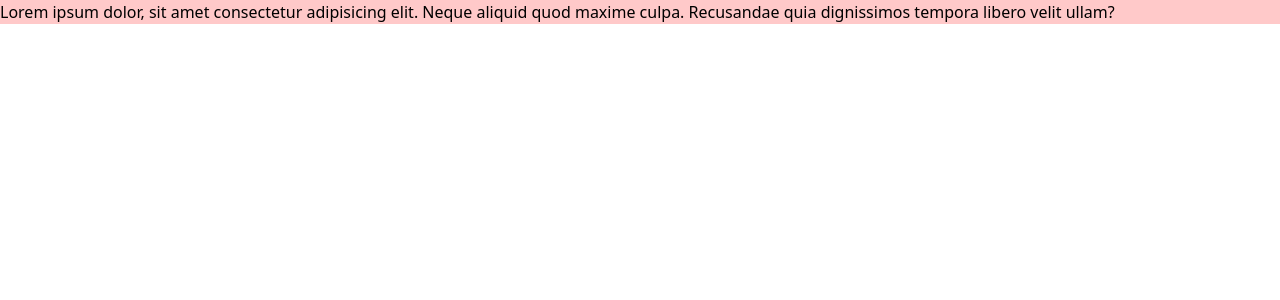
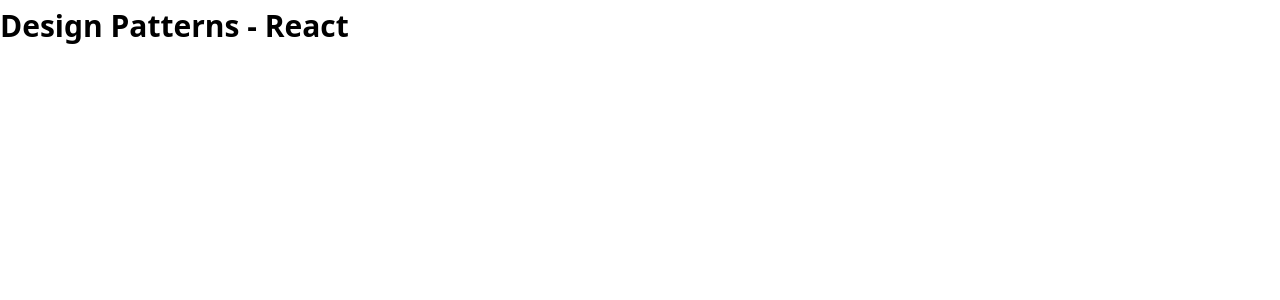
Before and after one commit to bhuvan2205/React-Patterns, a React (Vite) app: page / in a window 1280 px wide. Shown: the top 300 px of the page. Built offline with nearby package versions, Linux system fonts and the light colour scheme.

Commit message:
Feat: Necessary directories and styling ~ App.jsx

```diff
--- a/src/App.jsx
+++ b/src/App.jsx
@@ -1,13 +1,11 @@
-function App() {
+const App = () => {
   return (
     <>
-      <div className="bg-red-200">
-        Lorem ipsum dolor, sit amet consectetur adipisicing elit. Neque aliquid
-        quod maxime culpa. Recusandae quia dignissimos tempora libero velit
-        ullam?
+      <div className="container mx-auto">
+        <h1 className="text-3xl font-bold my-2">Design Patterns - React</h1>
       </div>
     </>
   );
-}
+};
 
 export default App;
```
